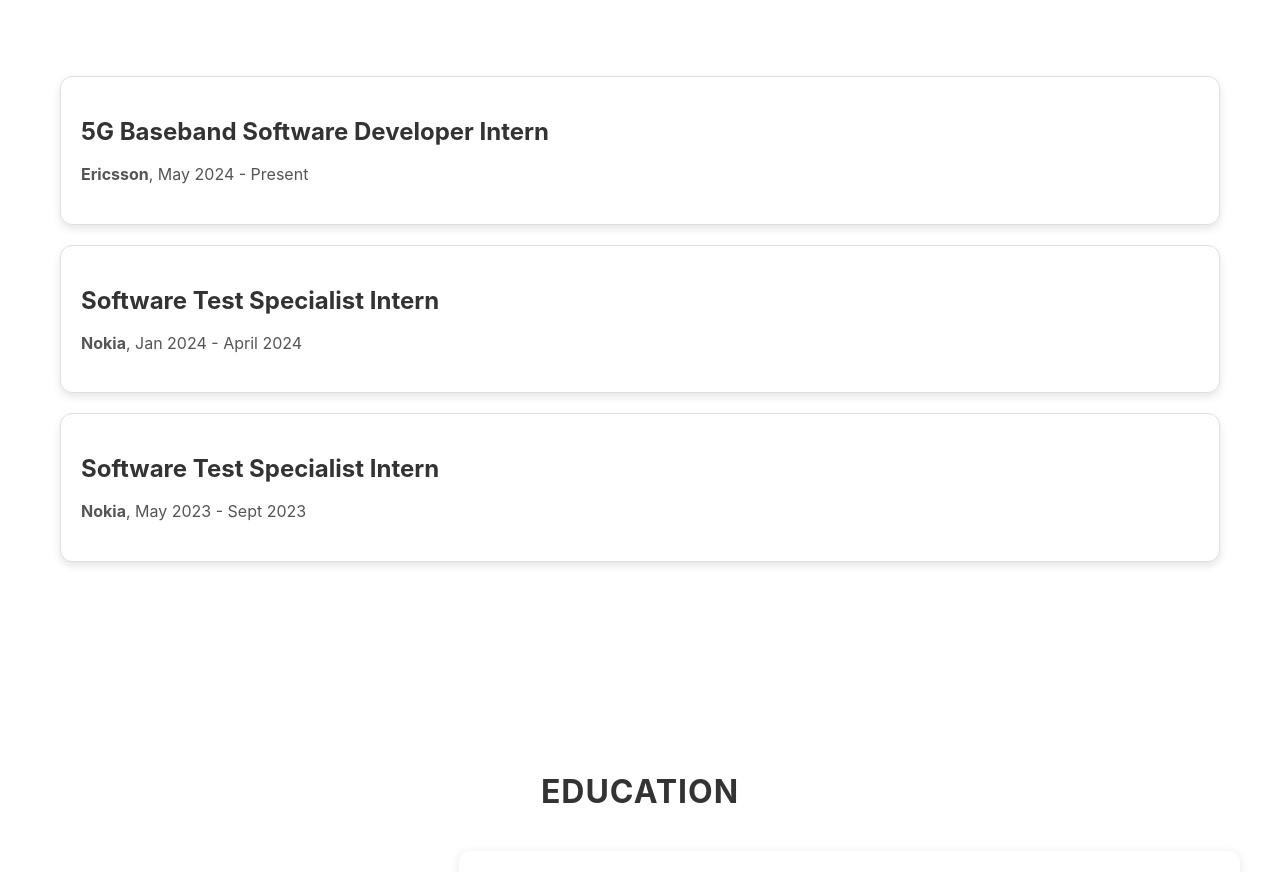
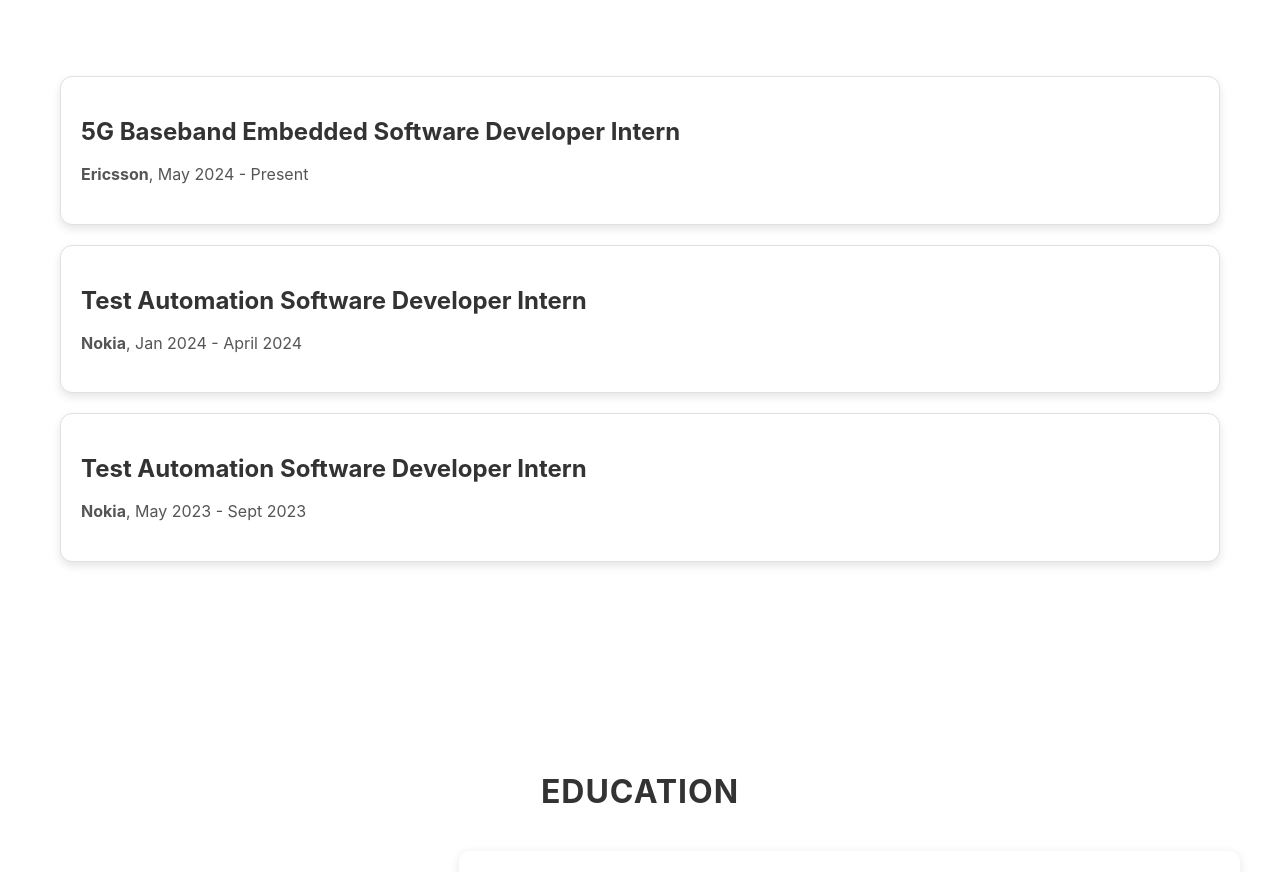
Before and after one commit to suren2003/personal-website, a React (Create React App) app: page / in a window 1280 px wide. Shown: the part 1607-2479 px from the top of the page. Built offline with nearby package versions, Linux system fonts and the light colour scheme.

Commit message:
Update position titles

```diff
--- a/src/Experience.js
+++ b/src/Experience.js
@@ -8,7 +8,7 @@
   // Data for your experiences with details as a list
   const experienceData = [
     {
-      title: "5G Baseband Software Developer Intern",
+      title: "5G Baseband Embedded Software Developer Intern",
       company: "Ericsson",
       dates: "May 2024 - Present",
       brief:
@@ -31,7 +31,7 @@
       ),
     },
     {
-      title: "Software Test Specialist Intern",
+      title: "Test Automation Software Developer Intern",
       company: "Nokia",
       dates: "Jan 2024 - April 2024",
       brief:
@@ -53,7 +53,7 @@
       ),
     },
     {
-      title: "Software Test Specialist Intern",
+      title: "Test Automation Software Developer Intern",
       company: "Nokia",
       dates: "May 2023 - Sept 2023",
       brief:
```
